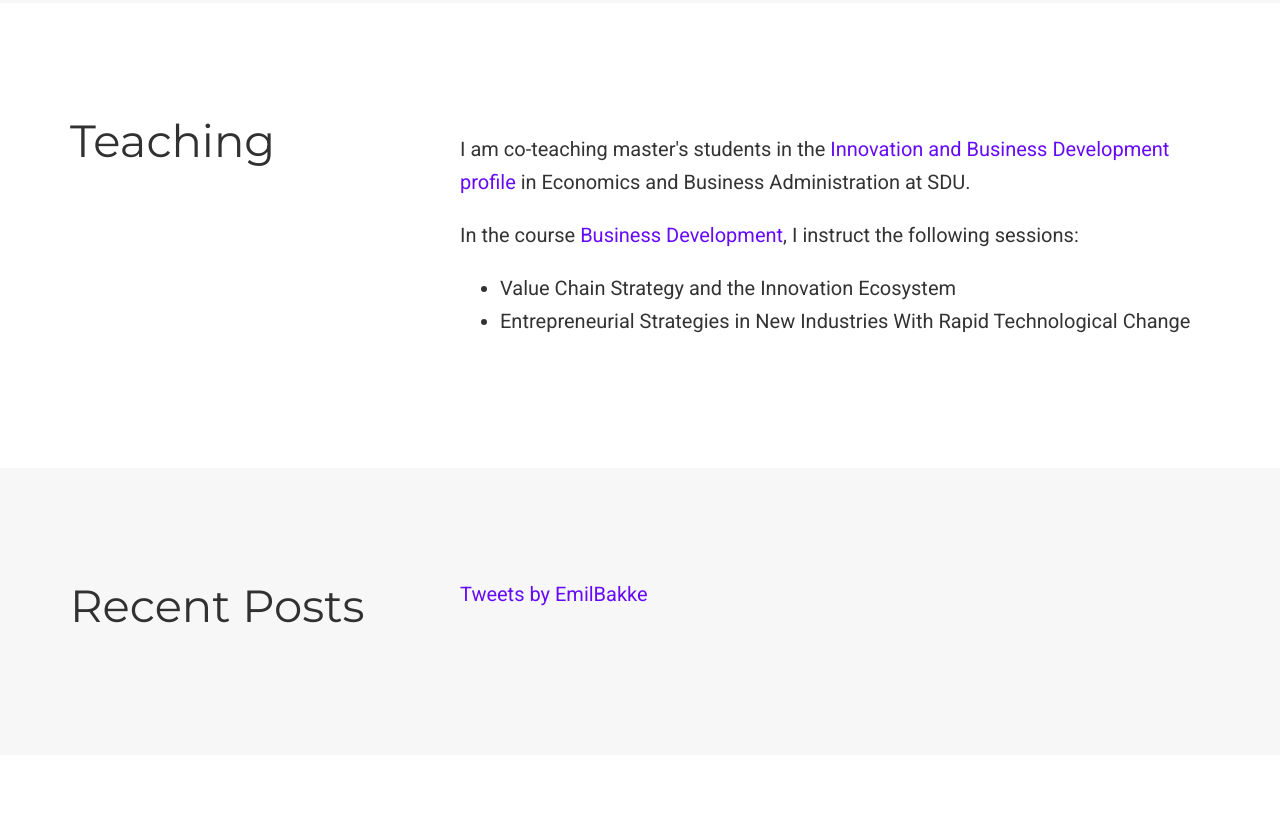
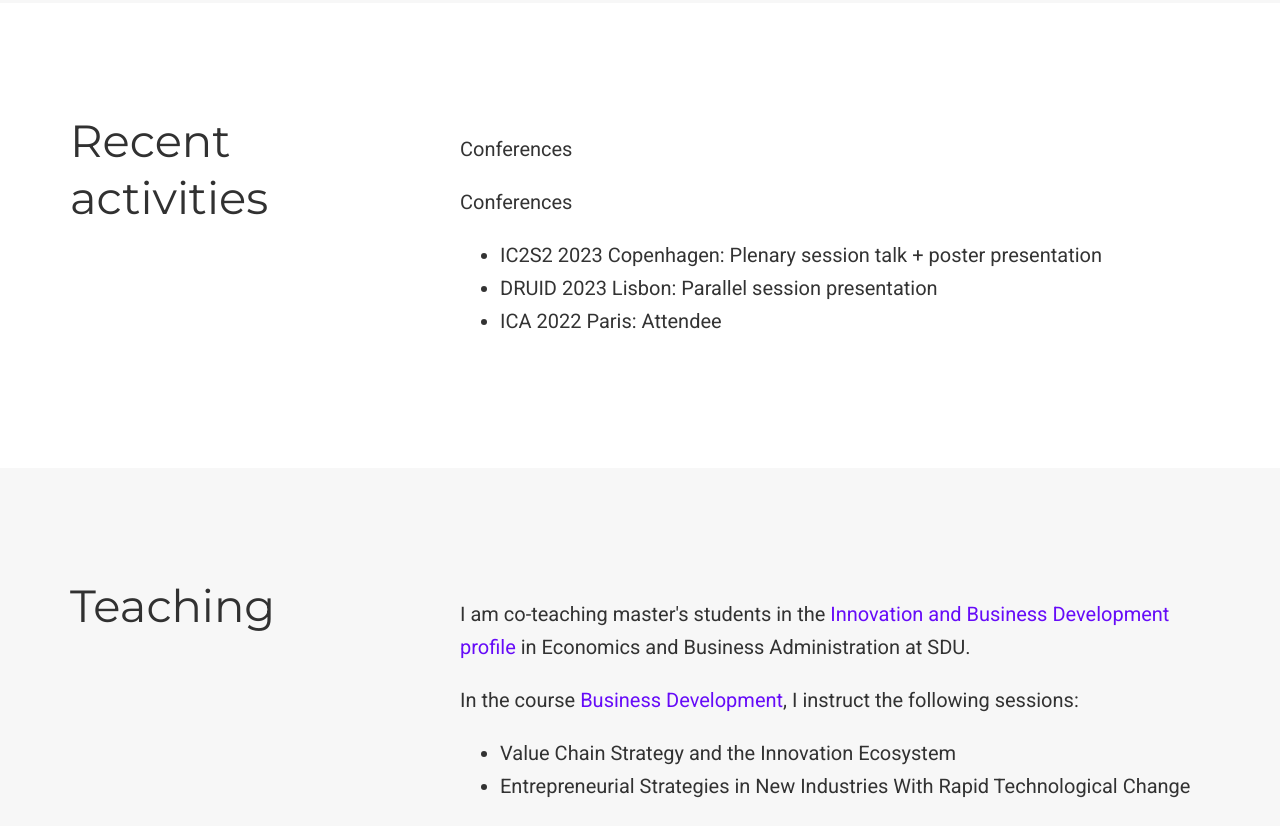
Before and after one commit to emilbakke/emilbakke.github.io, a plain HTML site: page index.html in a window 1280 px wide. Shown: the part 1784-2610 px from the top of the page. Drawn offline with nearby package versions, Linux system fonts and the light colour scheme; a script that the page names is missing; some icons are missing.

Commit message:
added activities section

```diff
--- a/index.html
+++ b/index.html
@@ -164,6 +164,21 @@
           <a href="/#publications" data-target="#publications">
 
             <span>Publications</span>
+
+          </a>
+        </li>
+
+
+
+
+
+
+
+
+        <li class="nav-item">
+          <a href="/#activities" data-target="#activities">
+
+            <span>Activities</span>
 
           </a>
         </li>
@@ -548,6 +563,55 @@
 
     </div>
   </section>
+
+
+
+
+
+  <section id="activities" class="home-section">
+    <div class="container">
+
+
+
+
+  <div class="row">
+    <div class="col-xs-12 col-md-4 section-heading">
+      <h1>Recent activities</h1>
+
+
+    </div>
+    <div class="col-xs-12 col-md-8">
+
+      <p><p>Conferences</p>
+
+
+      <p>Conferences</p>
+
+
+      <ul>
+      <li>IC2S2 2023 Copenhagen: Plenary session talk + poster presentation</li>
+      <li>DRUID 2023 Lisbon: Parallel session presentation</li>
+      <li>ICA 2022 Paris: Attendee</li>
+      </ul>
+
+
+
+
+
+
+
+
+  </p>
+  </div>
+
+
+
+
+    </div>
+  </div>
+
+      </div>
+    </section>
 
 
 
```
